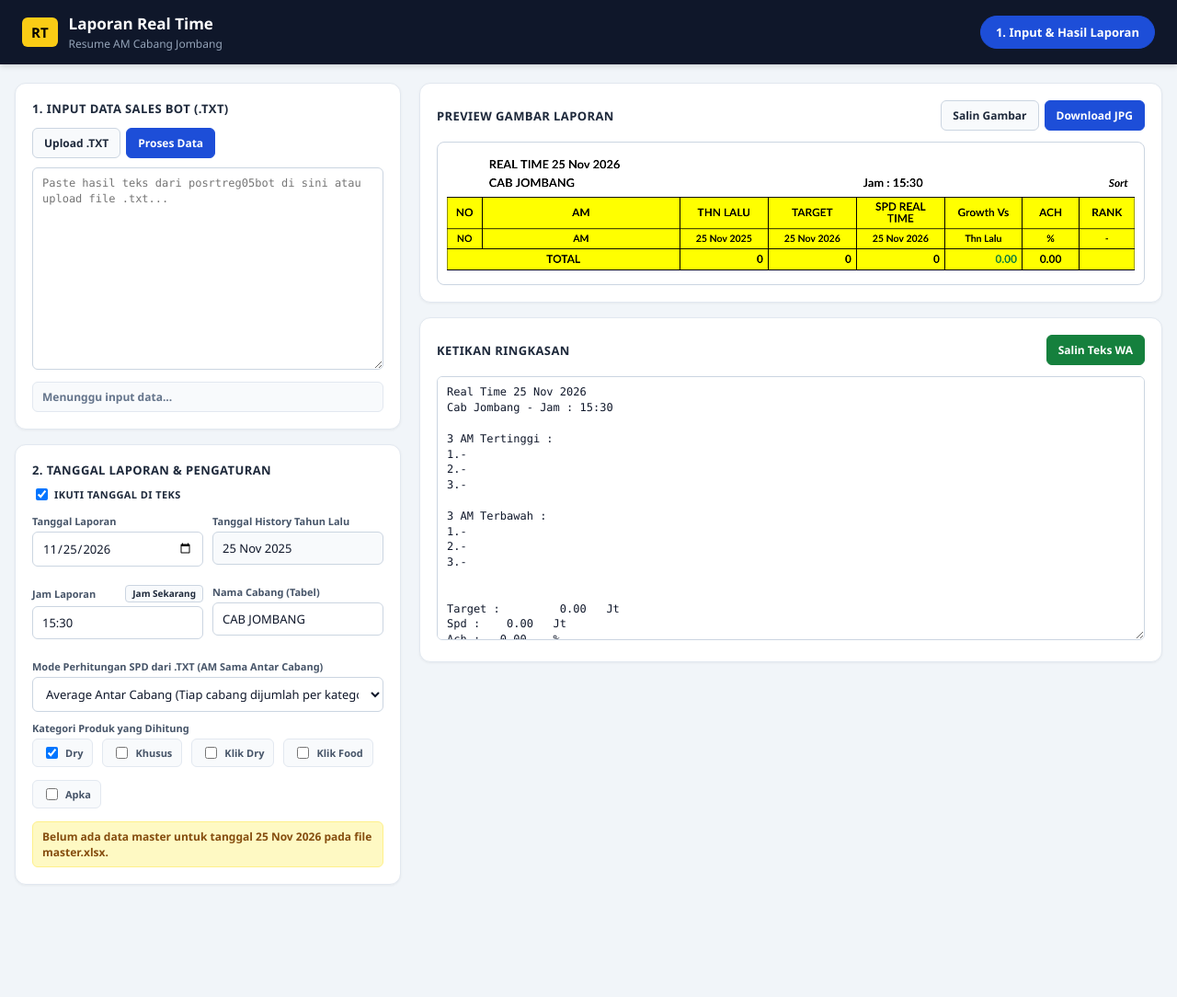
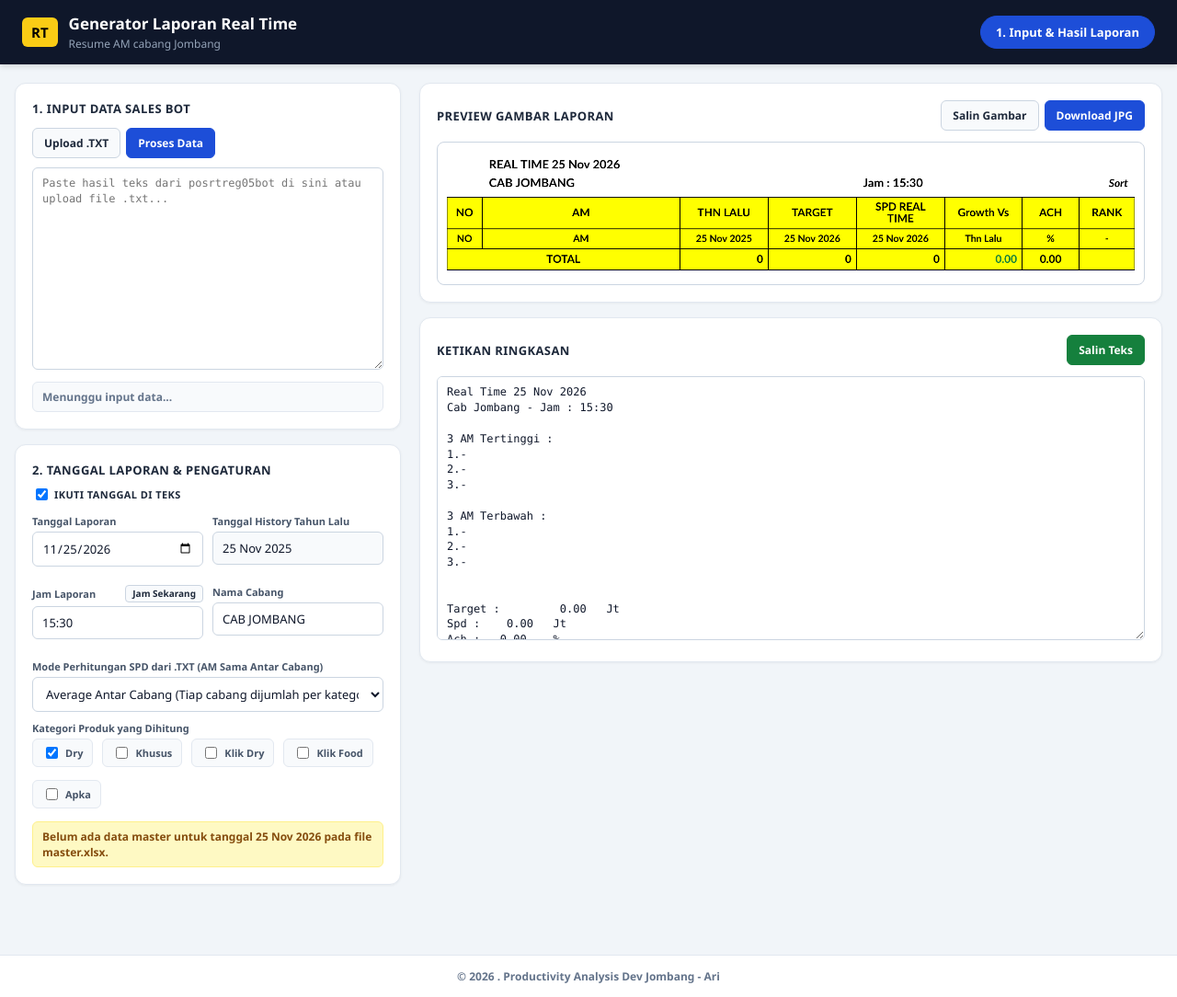
Before and after one commit to simulasijbg2/REAL-TIME-JBG, a plain HTML site: page index.html in a window 1280 px wide. Shown: the whole page at 92% size. Before the commit the page ends 1038 px from the top, so only its background shows below. Drawn offline with Linux system fonts and the light colour scheme; no server answers.

Commit message:
Update index.html

```diff
--- a/index.html
+++ b/index.html
@@ -21,7 +21,14 @@
     }
 
     * { box-sizing: border-box; font-family: 'Segoe UI', Tahoma, Geneva, Verdana, sans-serif; }
-    body { margin: 0; background: var(--bg); color: var(--text); }
+    body {
+      margin: 0;
+      background: var(--bg);
+      color: var(--text);
+      min-height: 100vh;
+      display: flex;
+      flex-direction: column;
+    }
 
     /* Top Navbar */
     .navbar {
@@ -69,7 +76,13 @@
     .hidden-master-tab { display: none !important; }
 
     /* Container & Layout */
-    .container { max-width: 1400px; margin: 20px auto; padding: 0 16px 40px; }
+    .container {
+      width: 100%;
+      max-width: 1400px;
+      margin: 20px auto;
+      padding: 0 16px 40px;
+      flex: 1;
+    }
     .tab-panel { display: none; }
     .tab-panel.active { display: block; }
 
@@ -292,6 +305,17 @@
       font-weight: 800;
       text-align: right;
     }
+
+    /* Footer */
+    .site-footer {
+      background: #ffffff;
+      border-top: 1px solid #e2e8f0;
+      padding: 14px 20px;
+      text-align: center;
+      font-size: 12px;
+      font-weight: 600;
+      color: var(--muted);
+    }
   </style>
 </head>
 <body>
@@ -301,8 +325,8 @@
     <div class="brand">
       <div class="badge-rt">RT</div>
       <div>
-        <h1>Laporan Real Time</h1>
-        <p>Resume AM Cabang Jombang</p>
+        <h1>Generator Laporan Real Time</h1>
+        <p>Resume AM cabang Jombang</p>
       </div>
     </div>
     <nav class="nav-tabs">
@@ -319,7 +343,7 @@
         <div>
           <div class="card">
             <div class="card-title">
-              <span>1. Input Data Sales Bot (.TXT)</span>
+              <span>1. Input Data Sales Bot</span>
             </div>
             <div class="btn-group">
               <label class="file-label">
@@ -357,7 +381,7 @@
                 <input type="text" id="reportTime" value="" placeholder="HH:MM" oninput="processAll()" />
               </div>
               <div class="form-group">
-                <label>Nama Cabang (Tabel)</label>
+                <label>Nama Cabang</label>
                 <input type="text" id="branchName" value="CAB JOMBANG" oninput="processAll()" />
               </div>
             </div>
@@ -382,7 +406,7 @@
             </div>
 
             <div id="masterSyncNotice" class="status-bar">
-              Memeriksa master...
+              Memeriksa Target Dan History Th LL...
             </div>
           </div>
         </div>
@@ -391,7 +415,7 @@
         <div>
           <div class="card">
             <div class="card-title">
-              <span>Preview Gambar Laporan </span>
+              <span>Preview Gambar Laporan</span>
               <div class="btn-group" style="margin:0;">
                 <button type="button" onclick="copyCanvasImage()">Salin Gambar</button>
                 <button type="button" class="btn-primary" onclick="downloadCanvasPNG()">Download JPG</button>
@@ -406,7 +430,7 @@
           <div class="card">
             <div class="card-title">
               <span>Ketikan Ringkasan</span>
-              <button type="button" class="btn-success" onclick="copyWAText()">Salin Teks WA</button>
+              <button type="button" class="btn-success" onclick="copyWAText()">Salin Teks</button>
             </div>
             <textarea id="waOutput" class="mono" rows="16" readonly></textarea>
           </div>
@@ -420,9 +444,9 @@
         <div class="card-title">
           <span>Master Target &amp; Histori Tahun Lalu</span>
           <div class="btn-group" style="margin:0;">
-            <button type="button" onclick="downloadTemplateExcel()">Download Template Excel (.XLSX)</button>
+            <button type="button" onclick="downloadTemplateExcel()">Download Template</button>
             <label class="file-label btn-success hidden-upload-master" style="color:#fff;">
-              Upload Master Excel (.XLSX)
+              Upload Master Excel
               <input type="file" id="masterFileInput" accept=".xlsx,.xls,.csv,.json" style="display:none" onchange="handleMasterFileUpload(event)" />
             </label>
             <button type="button" onclick="exportMasterExcel()">Export / Backup Excel (.XLSX)</button>
@@ -505,8 +529,12 @@
     </section>
   </main>
 
+  <footer class="site-footer">
+    &copy; 2026 . Productivity Analysis Dev Jombang  -  Ari
+  </footer>
+
   <script>
-    const STORAGE_KEY = 'jbg_realtime_master_v14';
+    const STORAGE_KEY = 'jbg_realtime_master_v16';
     let masterStore = {};
 
     function getTodayIso() {
@@ -1267,7 +1295,7 @@
 
     function generateWAText({ headerDate, reportTime, rows, totals }) {
       const top3 = rows.slice(0, 3);
-      const bot3 = rows.slice(-3).reverse();
+      const bot3 = rows.length >= 3 ? rows.slice(-3) : [...rows];
 
       const tgtJt = (totals.totTarget / 1000000).toFixed(2);
       const spdJt = (totals.totSpd / 1000000).toFixed(2);
```
